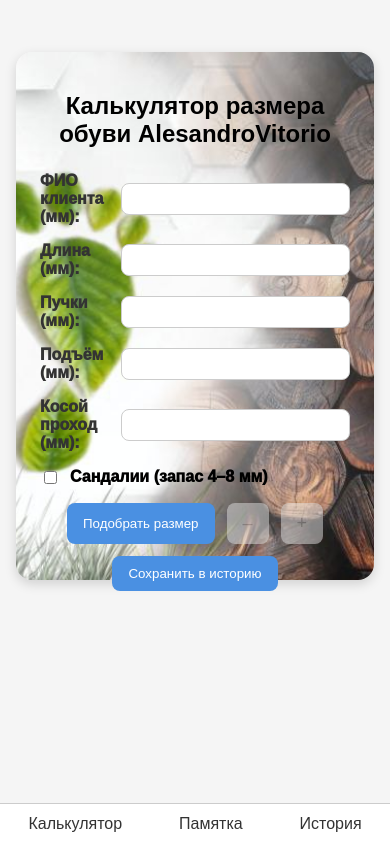
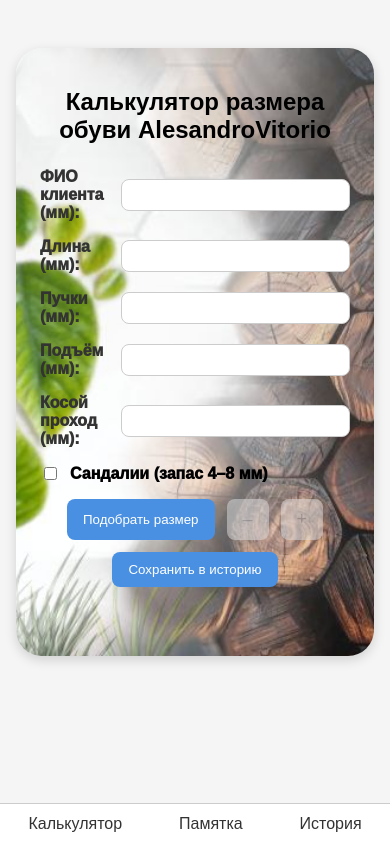
Before and after one commit to Malaphit/my-pwa, a React (Create React App) app: page / in a window 390 px wide. Built offline with nearby package versions, Linux system fonts and the light colour scheme.

Commit message:
Изменение стилей на мобилке

```diff
--- a/src/components/SizeCalculator/SizeCalculator.jsx
+++ b/src/components/SizeCalculator/SizeCalculator.jsx
@@ -107,7 +107,7 @@
                   backgroundPosition: 'right',
                   backgroundRepeat: 'no-repeat',
                   minHeight: '1rem',
-                  maxHeight: '30rem',
+                  maxHeight: '35rem',
                 }}>
         <h1 className="size-calc-title">Калькулятор размера обуви AlesandroVitorio</h1>
 
--- a/src/components/styles/SizeCalculator.css
+++ b/src/components/styles/SizeCalculator.css
@@ -3,8 +3,8 @@
     display: flex;
     justify-content: center;
     align-items: center;
-    margin-top: 10%;
   }
+
 
   .size-calc-form {
     background: rgba(255, 255, 255, 0.9);
@@ -90,8 +90,6 @@
     cursor: not-allowed;
   }
 
-
-
   .size-result {
     padding: 20px;
     border-radius: 12px;
@@ -99,26 +97,37 @@
 
 @media (max-width: 768px) {
     .size-result {
-        margin-top: 30px;
+        margin-top: 10px;
+    }
+    .size-calc-container{
+      margin-top: 9%;
+      padding-top: -5px;
+    }
+    .size-calc-form{
+      height: 600px;
+      border-radius: 26px;
     }
 }
 
 @media (min-width: 769px) {
     .size-result {
-        margin-top: 100px;
+        margin-top: 10px;
+    }
+    .size-calc-container{
+      margin-top: 2%;
     }
 }
 
   .size-result.green {
-    background-color: #e6f9e6;
+    background-color: #c0fbc0;
   }
 
   .size-result.yellow {
-    background-color: #fffbe6;
+    background-color: #fdf4ca;
   }
 
   .size-result.red {
-    background-color: #fdecea;
+    background-color: #fdcac5;
   }
 
   .size-result-title {
```
